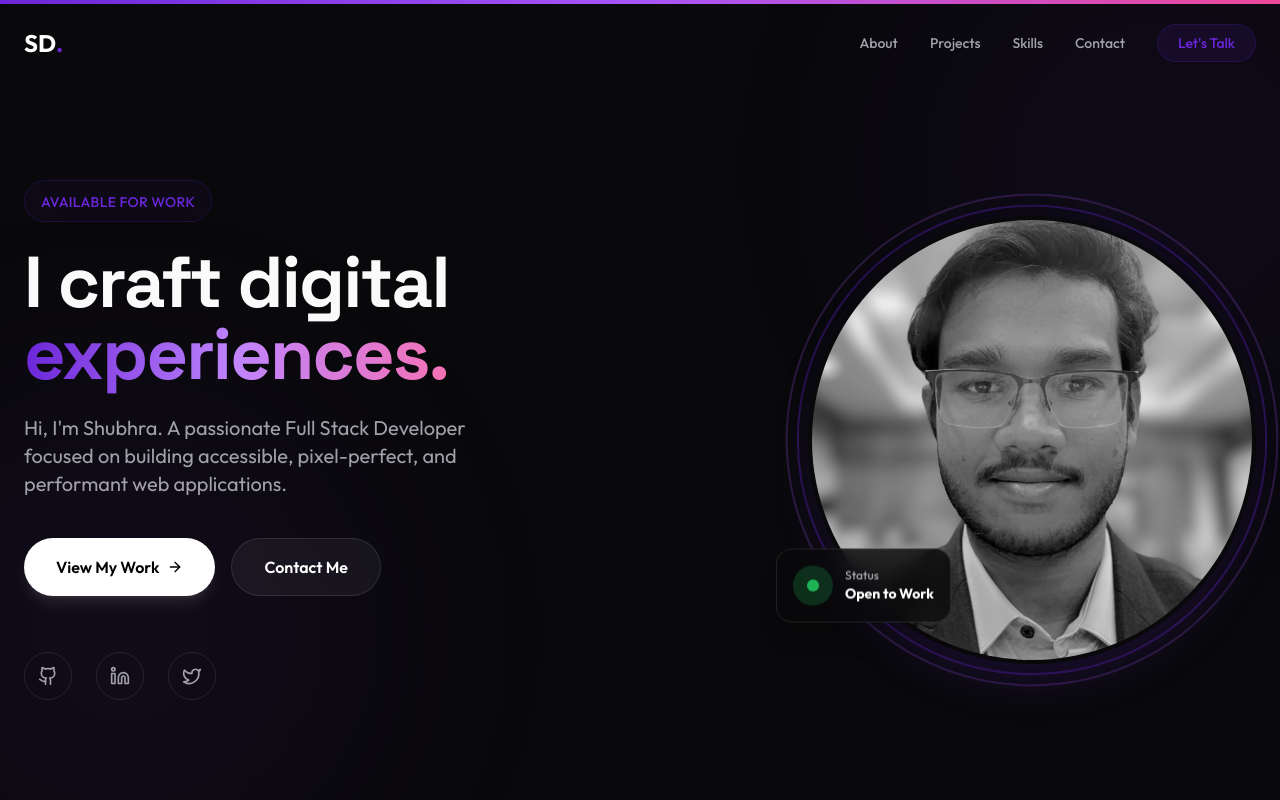
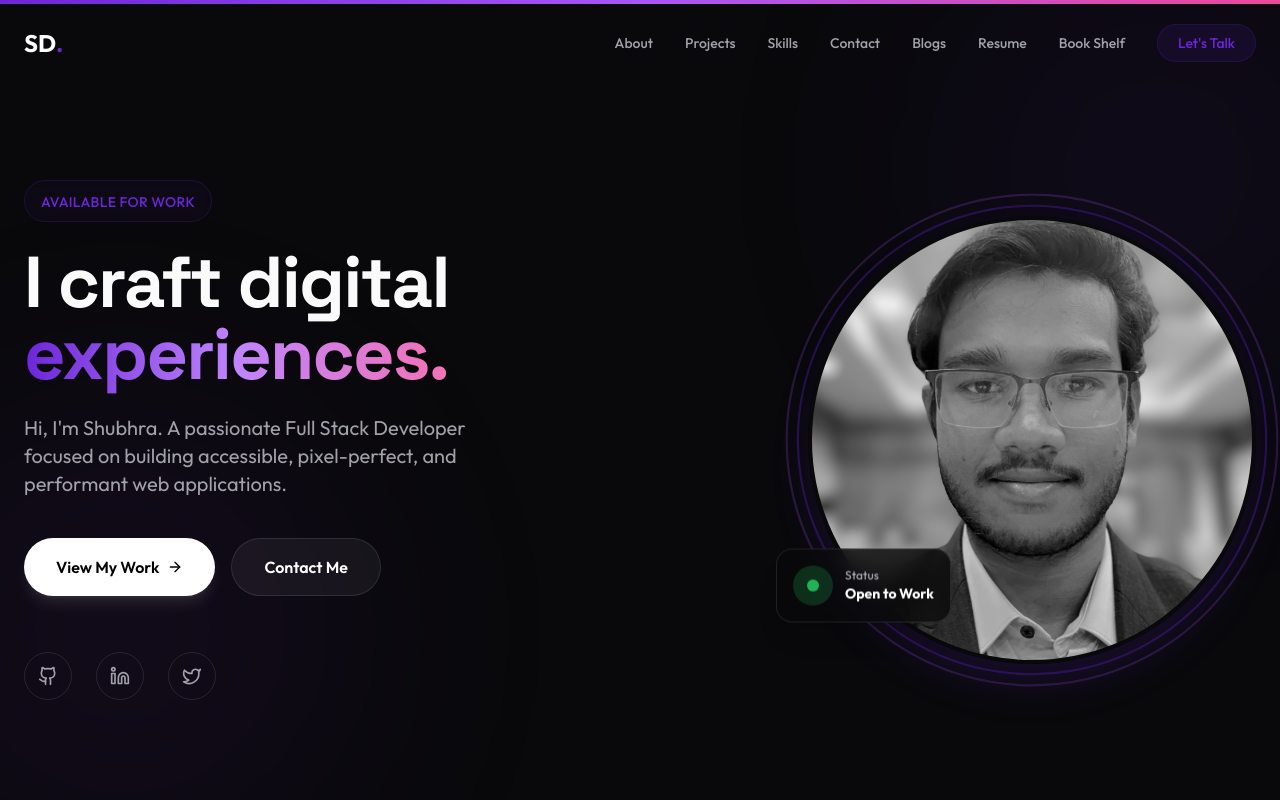
Before and after one commit to shubhrad1/shubhrad01, a React (Vite) app: page / in a window 1280 px wide. Shown: the top 800 px of the page. Built offline with nearby package versions, Linux system fonts and the light colour scheme; a web font is replaced by a local one.

Commit message:
Phone image clipping fixed, new Navigations added, new routes added

```diff
--- a/src/App.tsx
+++ b/src/App.tsx
@@ -10,6 +10,12 @@ function Router() {
     return (
         <Switch>
             <Route path="/" component={Home} />
+            <Route path="/blogs" component={() => <div>Blogs Page</div>} />
+            <Route path="/resume" component={() => <div>Resume Page</div>} />
+            <Route
+                path="/bookshelf"
+                component={() => <div>Book Shelf Page</div>}
+            />
             <Route component={NotFound} />
         </Switch>
     );
--- a/src/components/Hero.tsx
+++ b/src/components/Hero.tsx
@@ -82,7 +82,7 @@ export function Hero() {
                     transition={{ duration: 0.8, delay: 0.2 }}
                     className="relative flex justify-center md:justify-end"
                 >
-                    <div className="relative w-80 h-80 md:w-[28rem] md:h-[28rem]">
+                    <div className="relative w-80 h-80 mb-8 md:mb-0 md:w-[28rem] md:h-[28rem]">
                         {/* Glowing ring behind image */}
                         <div className="absolute inset-0 rounded-full border-2 border-primary/30 rotate-12 scale-105" />
                         <div className="absolute inset-0 rounded-full border-2 border-purple-500/20 -rotate-6 scale-110" />
@@ -106,7 +106,7 @@ export function Hero() {
                                 duration: 4,
                                 ease: "easeInOut",
                             }}
-                            className="absolute bottom-8 -left-4 md:-left-8 bg-card/80 backdrop-blur-md border border-white/10 p-4 rounded-2xl shadow-xl z-20 flex items-center gap-3"
+                            className="absolute bottom-[0.5rem] md:bottom-8 -left-4 md:-left-8 bg-card/80 backdrop-blur-md border border-white/10 p-2 md:p-4 rounded-2xl shadow-xl z-20 flex items-center gap-3"
                         >
                             <div className="w-10 h-10 rounded-full bg-green-500/20 flex items-center justify-center">
                                 <div className="w-3 h-3 rounded-full bg-green-500 animate-pulse" />
--- a/src/components/Navigation.tsx
+++ b/src/components/Navigation.tsx
@@ -8,6 +8,12 @@ const navLinks = [
     { name: "Projects", to: "projects" },
     { name: "Skills", to: "skills" },
     { name: "Contact", to: "contact" },
+];
+
+const navLinkPages = [
+    { name: "Blogs", to: "/blogs" },
+    { name: "Resume", to: "/resume" },
+    { name: "Book Shelf", to: "/bookshelf" },
 ];
 
 export function Navigation() {
@@ -29,7 +35,9 @@ export function Navigation() {
                 animate={{ y: 0 }}
                 transition={{ duration: 0.5 }}
                 className={`fixed top-0 left-0 right-0 z-50 transition-all duration-300 ${
-          isScrolled ? "py-4 glass shadow-lg shadow-primary/5" : "py-6 bg-transparent"
+                    isScrolled
+                        ? "py-4 glass shadow-lg shadow-primary/5"
+                        : "py-6 bg-transparent"
                 }`}
             >
                 <div className="container mx-auto px-6 flex justify-between items-center">
@@ -56,6 +64,16 @@ export function Navigation() {
                                 <span className="absolute -bottom-1 left-0 w-0 h-0.5 bg-primary transition-all group-hover:w-full" />
                             </Link>
                         ))}
+                        {navLinkPages.map((link) => (
+                            <a
+                                key={link.name}
+                                href={link.to}
+                                className="text-sm font-medium text-muted-foreground hover:text-primary cursor-pointer transition-colors relative group"
+                            >
+                                {link.name}
+                                <span className="absolute -bottom-1 left-0 w-0 h-0.5 bg-primary transition-all group-hover:w-full" />
+                            </a>
+                        ))}
                         <Link
                             to="contact"
                             smooth={true}
@@ -71,7 +89,11 @@ export function Navigation() {
                         className="md:hidden text-white hover:text-primary transition-colors"
                         onClick={() => setIsMobileMenuOpen(!isMobileMenuOpen)}
                     >
-            {isMobileMenuOpen ? <X size={24} /> : <Menu size={24} />}
+                        {isMobileMenuOpen ? (
+                            <X size={24} />
+                        ) : (
+                            <Menu size={24} />
+                        )}
                     </button>
                 </div>
             </motion.nav>
@@ -98,6 +120,16 @@ export function Navigation() {
                                 {link.name}
                             </Link>
                         ))}
+                        {navLinkPages.map((link) => (
+                            <a
+                                key={link.name}
+                                href={link.to}
+                                onClick={() => setIsMobileMenuOpen(false)}
+                                className="text-2xl font-display font-bold text-white hover:text-primary transition-colors cursor-pointer"
+                            >
+                                {link.name}
+                            </a>
+                        ))}
                     </motion.div>
                 )}
             </AnimatePresence>
--- a/src/pages/not-found.tsx
+++ b/src/pages/not-found.tsx
@@ -3,17 +3,17 @@ import { AlertCircle } from "lucide-react";
 
 export default function NotFound() {
     return (
-        <div className="min-h-screen w-full flex items-center justify-center bg-gray-50">
+        <div className="min-h-screen w-full flex items-center justify-center bg-gray-900">
             <Card className="w-full max-w-md mx-4">
                 <CardContent className="pt-6">
                     <div className="flex mb-4 gap-2">
                         <AlertCircle className="h-8 w-8 text-red-500" />
-                        <h1 className="text-2xl font-bold text-gray-900">
+                        <h1 className="text-2xl font-bold text-gray-100">
                             404 Page Not Found
                         </h1>
                     </div>
 
-                    <p className="mt-4 text-sm text-gray-600">
+                    <p className="mt-4 text-sm text-gray-200">
                         Did you forget to add the page to the router?
                     </p>
                 </CardContent>
```
Lines whose indentation alone changed are shown as unchanged.
